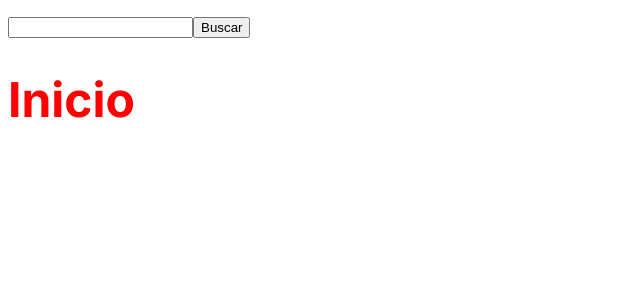
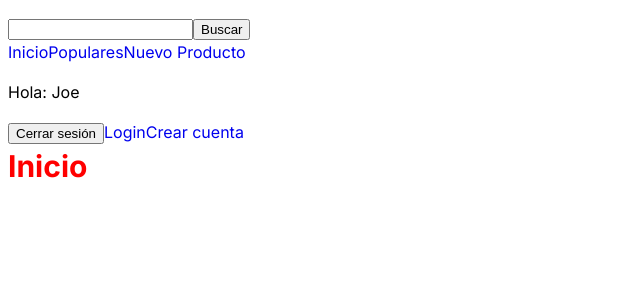
Before and after one commit to JoseIgnacioTapia/producthunt-clone, a Next.js app: page / in a window 1280 px wide. Shown: the top 300 px of the page, without its empty margins (0-640 px from the left). Built offline with nearby package versions, Linux system fonts and the light colour scheme.

Commit message:
Global styles

```diff
--- a/app/components/Header.tsx
+++ b/app/components/Header.tsx
@@ -1,3 +1,5 @@
+import Link from 'next/link';
+import Navegation from './Navegation';
 import Search from './ui/Search';
 
 function Header(): JSX.Element {
@@ -7,8 +9,15 @@ function Header(): JSX.Element {
         <div>
           <p></p>
           <Search />
+          <Navegation />
         </div>
-        <div></div>
+        <div>
+          <p>Hola: Joe</p>
+          <button type="button">Cerrar sesión</button>
+
+          <Link href="/">Login</Link>
+          <Link href="/">Crear cuenta</Link>
+        </div>
       </div>
     </header>
   );
--- /dev/null
+++ b/app/components/Navegation.tsx
@@ -0,0 +1,13 @@
+import Link from 'next/link';
+
+function Navegation() {
+  return (
+    <nav>
+      <Link href="/">Inicio</Link>
+      <Link href="/">Populares</Link>
+      <Link href="/">Nuevo Producto</Link>
+    </nav>
+  );
+}
+
+export default Navegation;
--- a/app/layout.tsx
+++ b/app/layout.tsx
@@ -1,13 +1,22 @@
 import StyledComponentsRegistry from '@/registry';
+import { Metadata } from 'next';
 import { Inter } from 'next/font/google';
 import Header from './components/Header';
+import { GlobalStyle } from './styles';
 
 const inter = Inter({ subsets: ['latin'] });
 
 export const metadata = {
   title: 'Create Next App',
   description: 'Generated by create next app',
-};
+  link: [
+    {
+      rel: 'stylesheet',
+      href: 'https://cdnjs.cloudflare.com/ajax/libs/normalize/8.0.1/normalize.min.css',
+      type: 'text/css',
+    },
+  ],
+} as Metadata;
 
 export default function RootLayout({
   children,
@@ -18,6 +27,7 @@ export default function RootLayout({
     <html lang="en">
       <body className={inter.className}>
         <StyledComponentsRegistry>
+          <GlobalStyle />
           <Header />
           {children}
         </StyledComponentsRegistry>
--- a/app/styles.ts
+++ b/app/styles.ts
@@ -1,5 +1,38 @@
-"use client";
-import styled from "styled-components";
+'use client';
+import styled from 'styled-components';
+import { createGlobalStyle } from 'styled-components';
+
+export const GlobalStyle = createGlobalStyle`
+  :root {
+    --gris: #3d3d3d;
+    --gris2: #6f6f6f;
+    --naranja: #da552f;
+  }
+
+  html {
+    font-size: 62.5%;
+    box-sizing: border-box;
+  }
+  *,*::before, *:after {
+    box-sizing: inherit;
+  }
+  body {
+    font-size: 1.6rem;
+    line-height: 1.5;
+  }
+  h1, h2, h3 {
+    margin: 0 0 2rem 0;
+    line-height: 1.5;
+  }
+  ul {
+    list-style: none;
+    margin: 0;
+    padding: 0;
+  }
+  a {
+    text-decoration: none;
+  }
+`;
 
 export const Title = styled.h1`
   font-size: 3rem;
```
